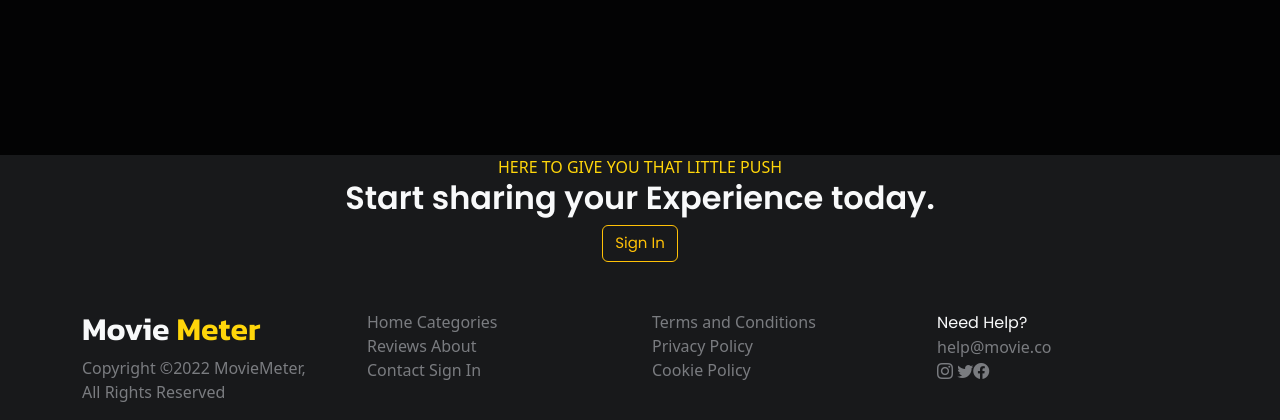
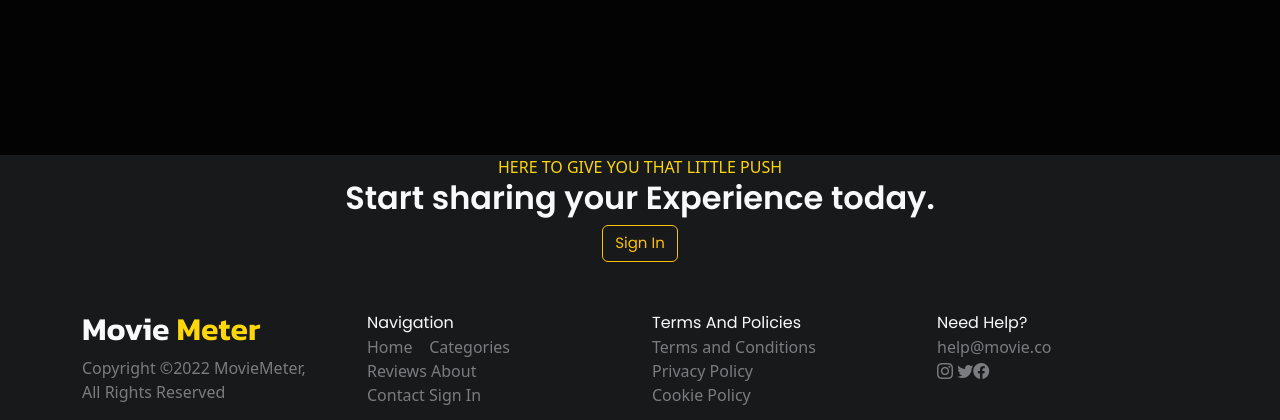
Before and after one commit to DhiradjT/moviemeter, a PHP site: page / in a window 1280 px wide. Shown: the part 3766-4186 px from the top of the page. Run offline with PHP 8.4, Linux system fonts and the light colour scheme; some libraries are stand-ins or nearby versions.

Commit message:
footer update

```diff
--- a/index.php
+++ b/index.php
@@ -238,7 +238,6 @@
 
 
 
-
 <div class="footer-section">
   <div class="container">
     <div class="row">
@@ -248,10 +247,10 @@
   <div class="col-md-12 mb-5 text-center"><button type="button" class="btn btn-outline-warning rounded">Sign In</button></div>
 
 
-<div class="col-md-3"><h2 class="brand text-light">Movie <span class="sep">Meter</span></h2><p class="business-text">Copyright	&#169;2022 MovieMeter, <br> All Rights Reserved</p></div>
-<div class="col-md-3"><a href="#">Home</a>  <a href="#">Categories</a> <br> <a href="#">Reviews</a> <a href="#">About</a> <br> <a href="#">Contact</a> <a href="#">Sign In</a></div>
-<div class="col-md-3"><a href="#">Terms and Conditions</a> <br> <a href="#">Privacy Policy</a> <br> <a href="#">Cookie Policy</a></div>
-<div class="col-md-3"><span class="text-light help-text">Need Help?</span><br><span class="business-text">
+<div class="col-md-3 col-sm-6"><h2 class="brand text-light">Movie <span class="sep">Meter</span></h2><p class="business-text">Copyright	&#169;2022 MovieMeter, <br> All Rights Reserved</p></div>
+<div class="col-md-3 col-sm-6"><span class="text-light help-text">Navigation</span> <br><a href="#">Home</a> &nbsp; &nbsp;<a href="#">Categories</a> <br> <a href="#">Reviews</a> <a href="#">About</a> <br> <a href="#">Contact</a> <a href="#">Sign In</a></div>
+<div class="col-md-3 col-sm-6"><span class="text-light help-text">Terms And Policies</span><br><a href="#">Terms and Conditions</a> <br> <a href="#">Privacy Policy</a> <br> <a href="#">Cookie Policy</a></div>
+<div class="col-md-3 col-sm-6"><span class="text-light help-text">Need Help?</span><br><span class="business-text">
 <a href="mailto:help@movie.co">help@movie.co</a></span><br><a href="https://www.instagram.com/" target="_blank"><i class="bi bi-instagram"></i></a> <a href="https://twitter.com/" target="_blank"><i class="bi bi-twitter"></i></a><a href="https://www.facebook.com/" target="_blank"><i class="bi bi-facebook"></i></a></div>
 
 
```
